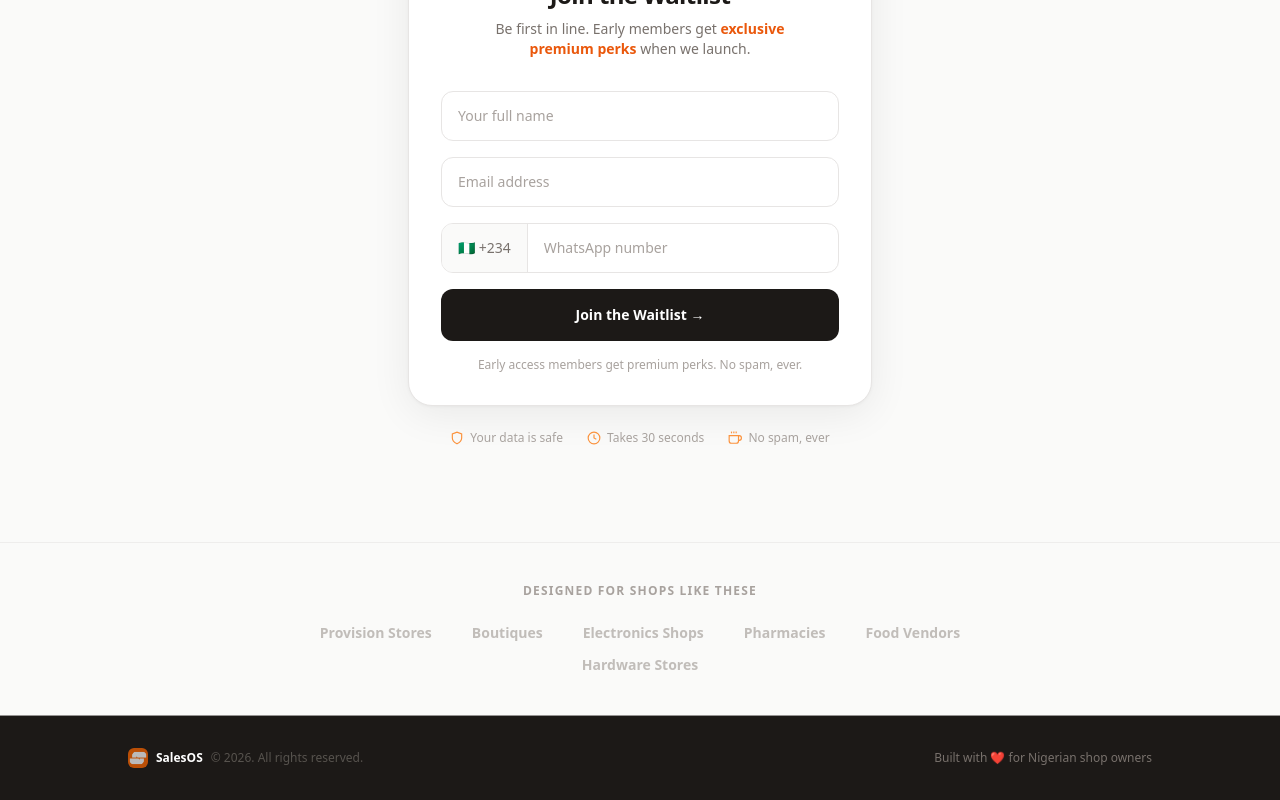
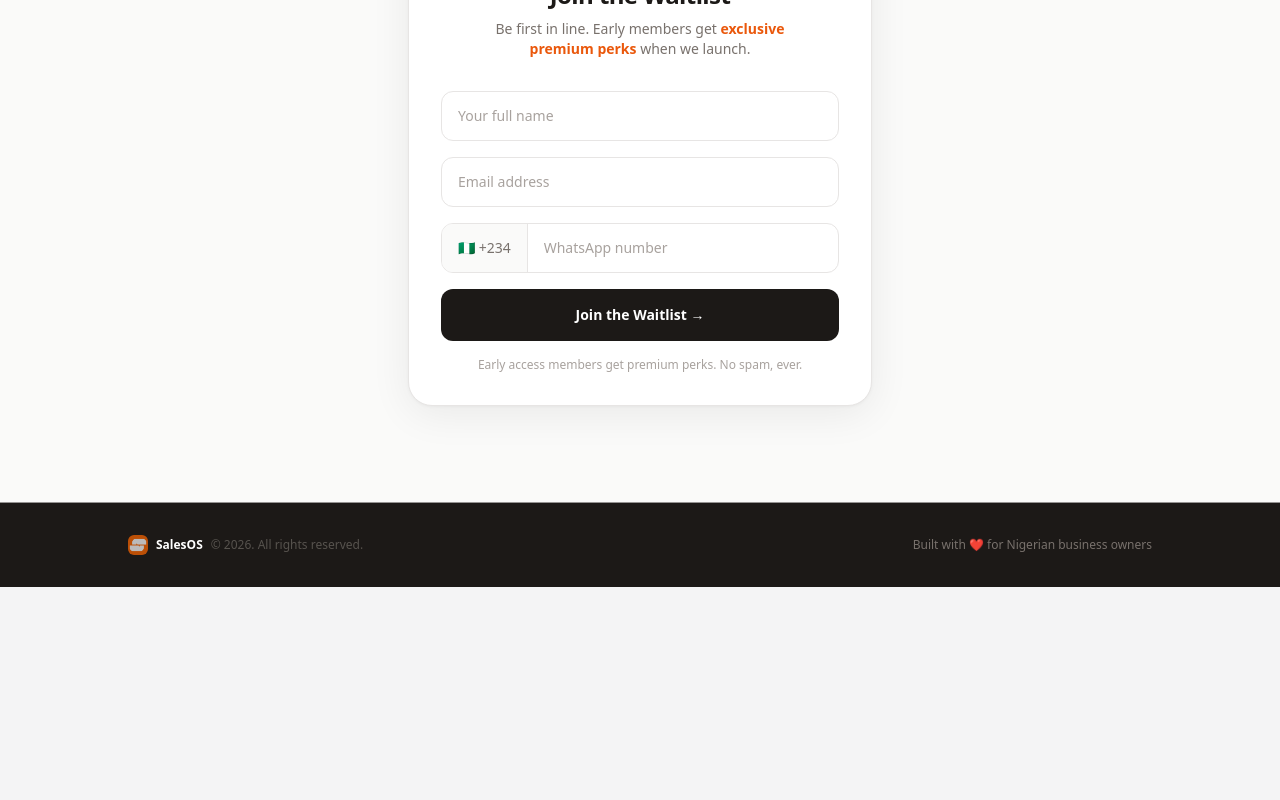
Before and after one commit to UsmanArazak/salesosapp, a Next.js app: page / in a window 1280 px wide. Shown: the part 755-1555 px from the top of the page. After the commit the page ends 1342 px from the top, so only its background shows below. Built offline with nearby package versions, Linux system fonts and the light colour scheme.

Commit message:
copy: remove trust/shop sections, replace shop with business

```diff
--- a/src/app/page.tsx
+++ b/src/app/page.tsx
@@ -57,12 +57,12 @@ export default function Home() {
                 />
               </span>
               <br />
-              your shop
+              your business
             </h1>
 
             {/* Subheading */}
             <p className="text-base sm:text-lg text-stone-500 max-w-lg mx-auto leading-relaxed">
-              Record sales without internet, track your stock, manage customer credit, and see your daily profit — all from your phone. No notebook, no stress.
+              Record sales without internet, track your stock, manage customer credit, and see your daily profit — all from your phone. No notebook, no stress. Run your business smarter.
             </p>
 
             {/* Feature pills */}
@@ -112,48 +112,7 @@ export default function Home() {
 
             <WaitlistForm />
           </div>
-
-          {/* Trust indicators */}
-          <div className="mt-6 flex items-center justify-center gap-6 text-xs text-stone-400 font-medium">
-            <span className="flex items-center gap-1.5">
-              <svg viewBox="0 0 24 24" fill="none" stroke="currentColor" strokeWidth={2} className="w-3.5 h-3.5 text-orange-400">
-                <path d="M12 22s8-4 8-10V5l-8-3-8 3v7c0 6 8 10 8 10z" />
-              </svg>
-              Your data is safe
-            </span>
-            <span className="flex items-center gap-1.5">
-              <svg viewBox="0 0 24 24" fill="none" stroke="currentColor" strokeWidth={2} className="w-3.5 h-3.5 text-orange-400">
-                <circle cx="12" cy="12" r="10" />
-                <polyline points="12 6 12 12 16 14" />
-              </svg>
-              Takes 30 seconds
-            </span>
-            <span className="flex items-center gap-1.5">
-              <svg viewBox="0 0 24 24" fill="none" stroke="currentColor" strokeWidth={2} className="w-3.5 h-3.5 text-orange-400">
-                <path d="M18 8h1a4 4 0 010 8h-1" />
-                <path d="M2 8h16v9a4 4 0 01-4 4H6a4 4 0 01-4-4V8z" />
-                <line x1="6" y1="1" x2="6" y2="4" />
-                <line x1="10" y1="1" x2="10" y2="4" />
-                <line x1="14" y1="1" x2="14" y2="4" />
-              </svg>
-              No spam, ever
-            </span>
-          </div>
         </section>
-
-        {/* Bottom divider strip */}
-        <div className="border-t border-stone-200/60 bg-stone-50 py-10 px-6">
-          <div className="max-w-3xl mx-auto">
-            <p className="text-center text-xs font-semibold uppercase tracking-widest text-stone-400 mb-6">
-              Designed for shops like these
-            </p>
-            <div className="flex flex-wrap justify-center gap-x-10 gap-y-3 text-sm font-bold text-stone-400/70">
-              {["Provision Stores", "Boutiques", "Electronics Shops", "Pharmacies", "Food Vendors", "Hardware Stores"].map((s) => (
-                <span key={s} className="hover:text-stone-600 transition-colors">{s}</span>
-              ))}
-            </div>
-          </div>
-        </div>
 
       </main>
 
@@ -165,7 +124,7 @@ export default function Home() {
             <span className="font-bold text-white">SalesOS</span>
             <span className="text-stone-600">© 2026. All rights reserved.</span>
           </div>
-          <span className="text-stone-500">Built with ❤️ for Nigerian shop owners</span>
+          <span className="text-stone-500">Built with ❤️ for Nigerian business owners</span>
         </div>
       </footer>
 
```
